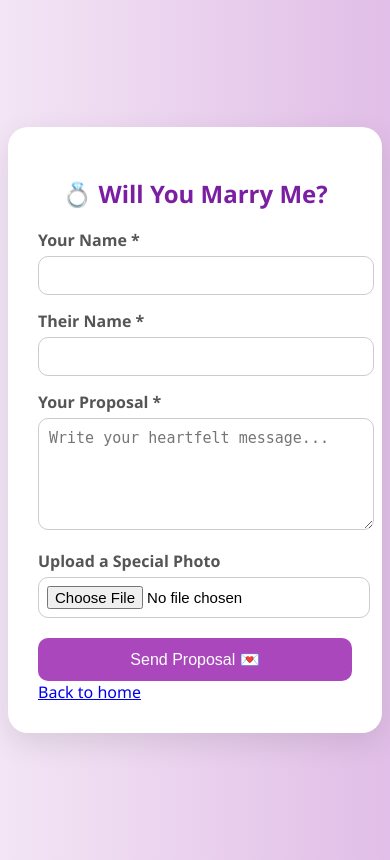
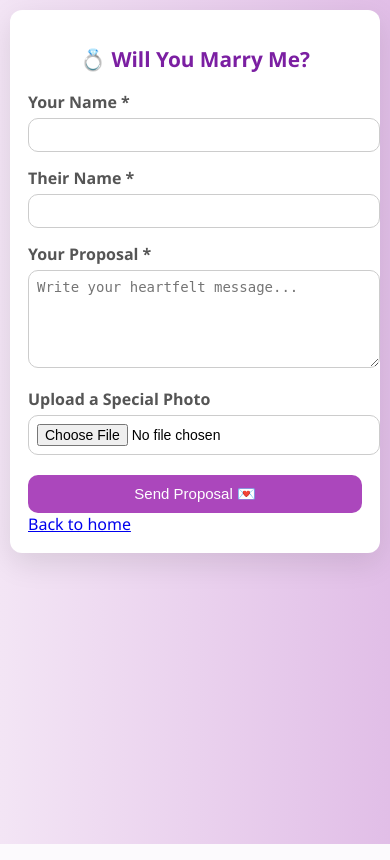
Before and after one commit to Babu-Kottacheruvu/python_MP_Assignment, a Flask app: page /form in a window 390 px wide. Run offline with Flask 3, Linux system fonts and the light colour scheme.

Commit message:
made more responsive

```diff
--- a/templates/form.html
+++ b/templates/form.html
@@ -10,14 +10,17 @@
       display: flex;
       justify-content: center;
       align-items: center;
-      height: 100vh;
+      min-height: 100vh;
+      margin: 0;
     }
     form {
       background: white;
       padding: 30px;
       border-radius: 20px;
       box-shadow: 0 10px 30px rgba(0,0,0,0.1);
-      width: 420px;
+      width: 100%;
+      max-width: 420px;
+      box-sizing: border-box;
     }
     h2 {
       text-align: center;
@@ -53,6 +56,28 @@
     }
     button:hover {
       background-color: #8e24aa;
+    }
+    @media (max-width: 600px) {
+      body {
+        padding: 10px;
+        min-height: unset;
+      }
+      form {
+        padding: 18px;
+        border-radius: 12px;
+        max-width: 100vw;
+      }
+      h2 {
+        font-size: 1.3em;
+      }
+      input, textarea {
+        font-size: 14px;
+        padding: 8px;
+      }
+      button {
+        font-size: 15px;
+        padding: 10px;
+      }
     }
   </style>
 </head>
```
